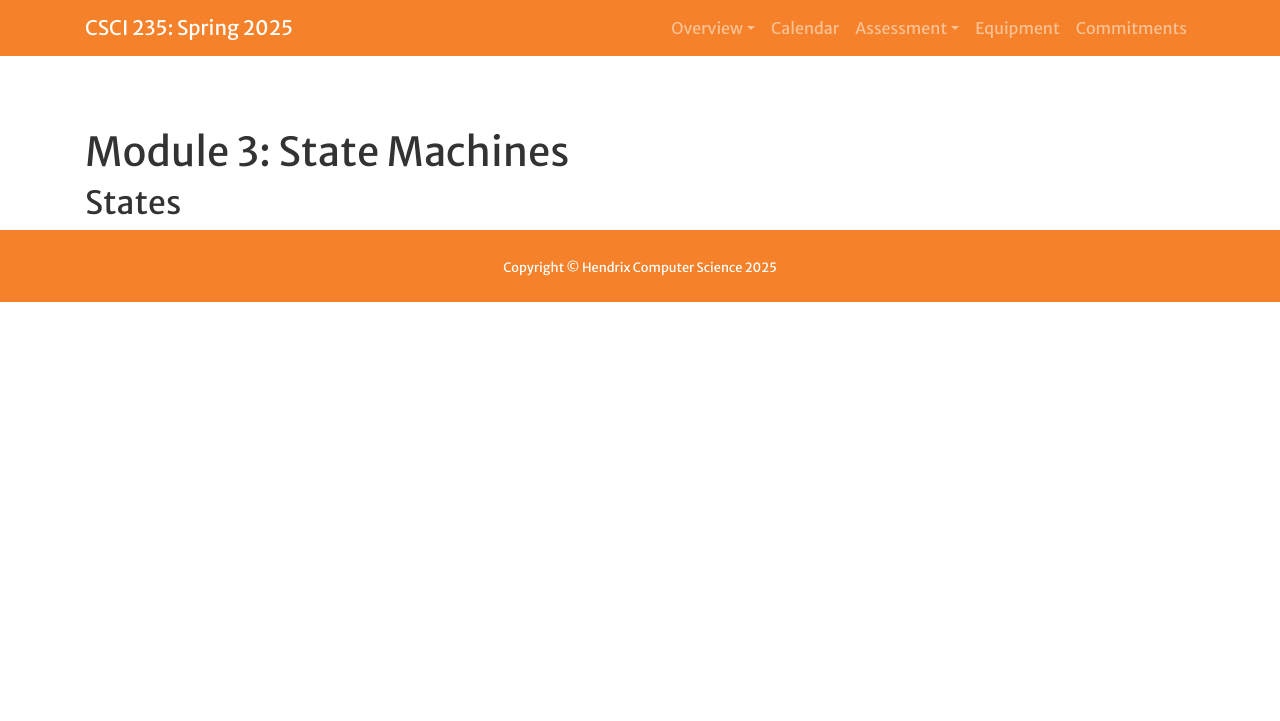
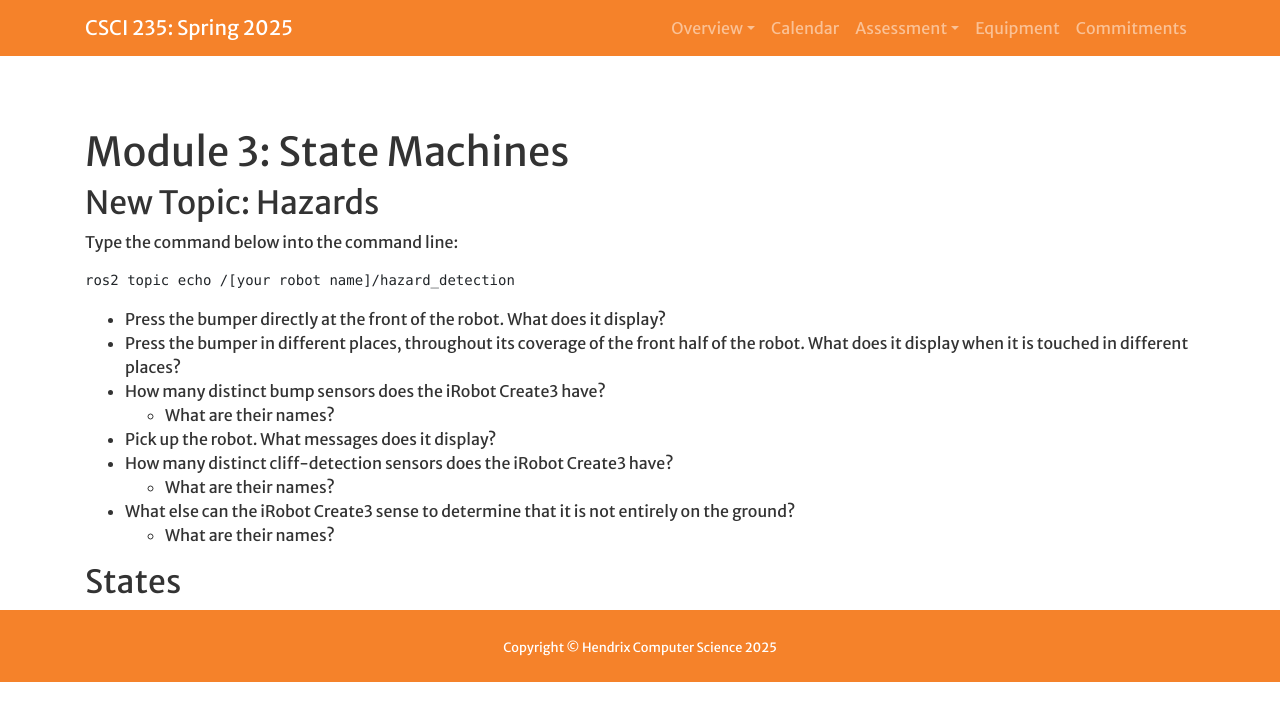
Before and after one commit to Hendrix-CS/csci235, a Jekyll site: the page built from modules/state_machines.md, in a window 1280 px wide. Shown: the top 721 px of the page. Built offline with Jekyll 4.4.1, drawn with Linux system fonts in a browser that asks for light colours; a script that is not in the unit is left out; our own code applies the rules of GitHub Pages for plain Markdown files.

Commit message:
Worked on state machines

````diff
--- a/modules/state_machines.md
+++ b/modules/state_machines.md
@@ -4,6 +4,29 @@ type: Module
 num: 3
 worktitle: State Machines
 ---
+
+## New Topic: Hazards
+
+<!-- Exploration: hazard_detection from the command line -->
+Type the command below into the command line:
+```
+ros2 topic echo /[your robot name]/hazard_detection
+```
+
+* Press the bumper directly at the front of the robot. What does it display?
+* Press the bumper in different places, throughout its coverage of the front half of the
+  robot. What does it display when it is touched in different places?
+<!-- Concept invention: which bump sensors does it have? -->
+* How many distinct bump sensors does the iRobot Create3 have?
+  * What are their names?
+<!-- Exploration: Other hazards -->
+* Pick up the robot. What messages does it display?
+<!-- Concept invention: pick-me-up-sensors -->
+* How many distinct cliff-detection sensors does the iRobot Create3 have?
+  * What are their names?
+* What else can the iRobot Create3 sense to determine that it is not entirely
+  on the ground?
+  * What are their names?
 
 ## States
 
````
